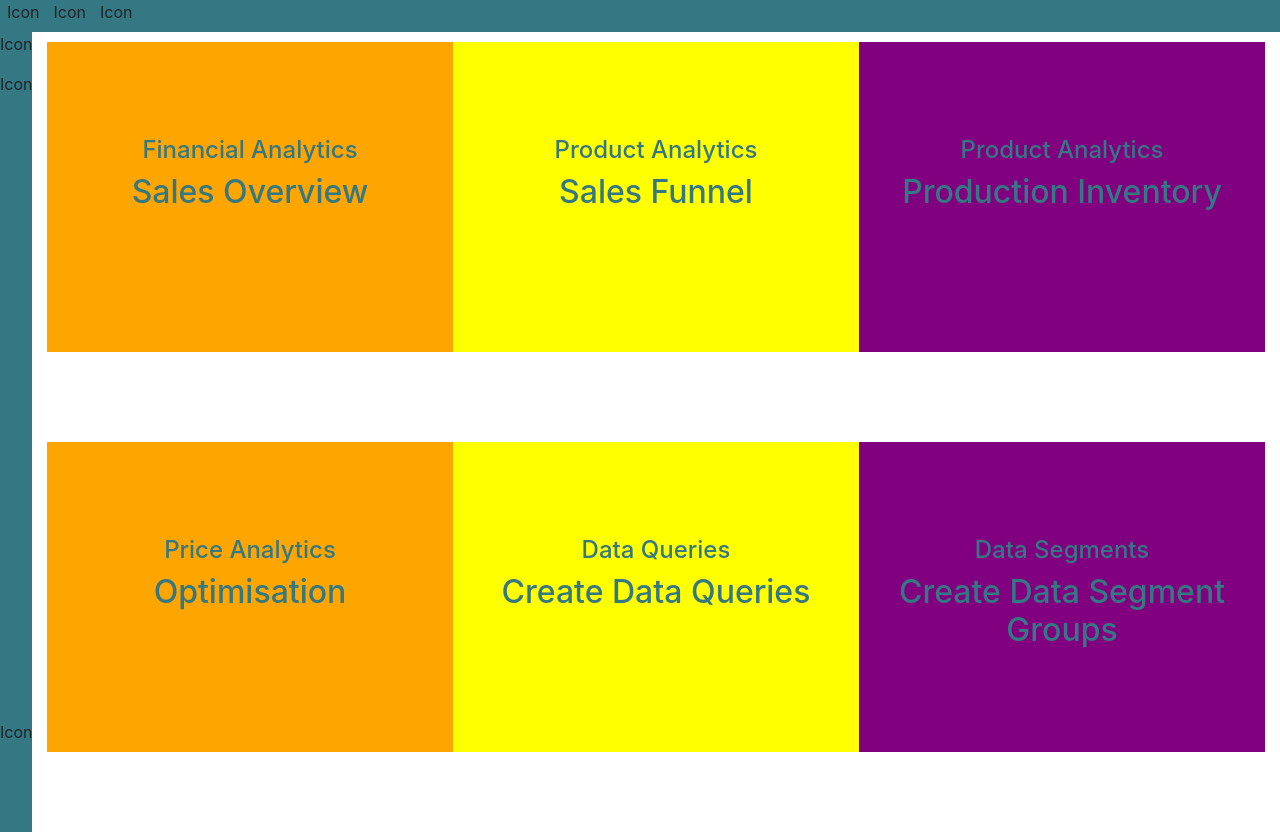
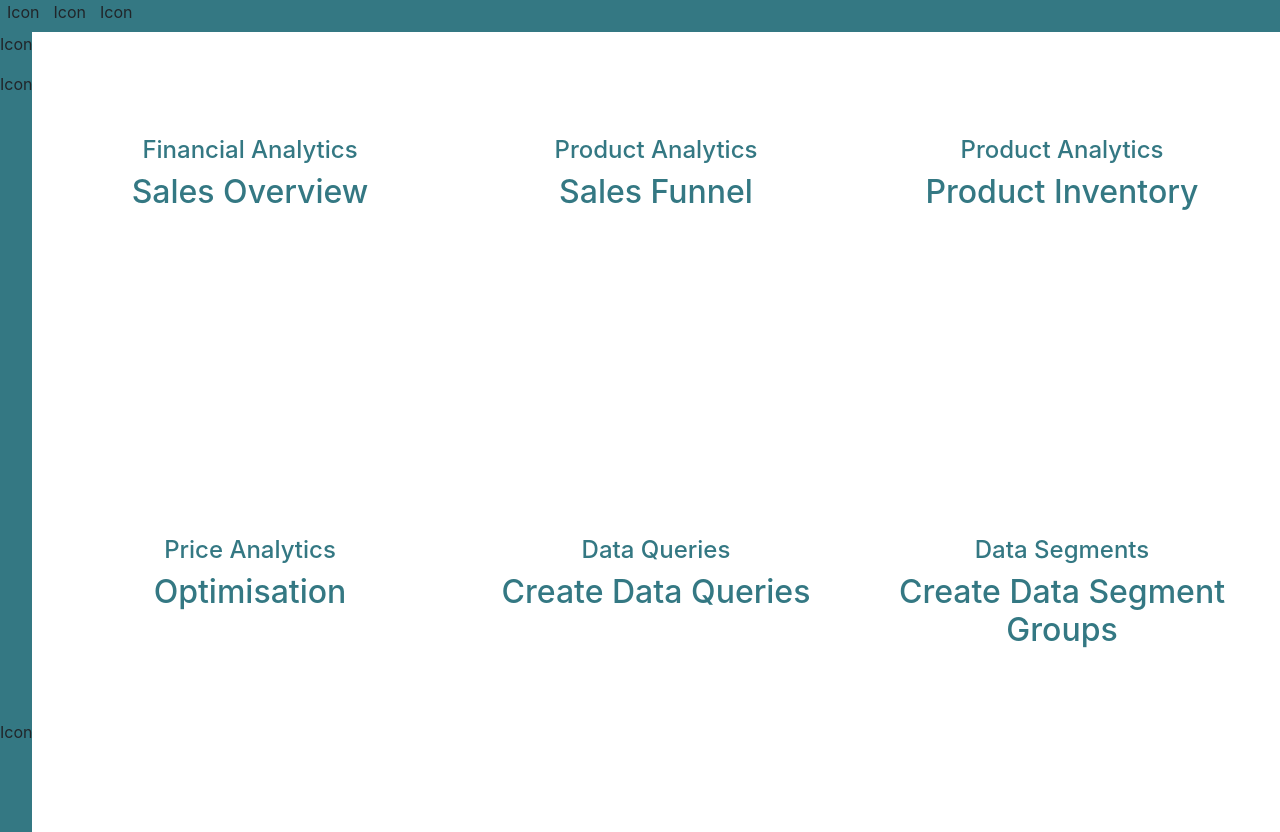
Before and after one commit to tullinge1996/Team-popcorn, a React (Create React App) app in the folder team-popcorn/: page / in a window 1280 px wide. Built offline with nearby package versions, Linux system fonts and the light colour scheme.

Commit message:
Added a tags and hover effects

```diff
--- a/team-popcorn/package.json
+++ b/team-popcorn/package.json
@@ -4,6 +4,7 @@
   "private": true,
   "dependencies": {
     "@fortawesome/fontawesome-free-brands": "^5.0.10",
+    "@fortawesome/fontawesome-free-solid": "^5.0.10",
     "@fortawesome/react-fontawesome": "0.0.18",
     "bootstrap": "^4.1.0",
     "font-awesome": "^4.7.0",
--- a/team-popcorn/src/App.css
+++ b/team-popcorn/src/App.css
@@ -20,15 +20,18 @@ min-height: 4vh;
   min-width: 100%;
   text-align: center;
 }
-.ColContent{
-  background-color: Orange;
+.ColContent:hover{
+  background-color:#a6a6a6 ;
+  transition: 0.5s ease;
 }
-.ColContent2{
-  background-color: yellow
+.ColContent2:hover{
+  background-color: #a6a6a6;
+  transition: 0.5s ease;
 
 }
-.ColContent3{
-  background-color: purple;
+.ColContent3:hover{
+  background-color:#a6a6a6;
+  transition: 0.5s ease;
 }
 .RowContent{
   padding-top: 10px;
@@ -45,3 +48,11 @@ min-height: 4vh;
 .ExitButton{
   padding-top: 1900%;
 }
+.textThing a:hover{
+  text-decoration: none;
+  color:#347883;
+  background-color: transparent;
+}
+.textThing a{
+  color: #347883;
+}
--- a/team-popcorn/src/Components/Content.js
+++ b/team-popcorn/src/Components/Content.js
@@ -12,15 +12,15 @@ class Content extends Component {
             <Row className = "RowContent">
                 <Col xl= "4" className = "ColContent">
                 <h4>Financial Analytics</h4>
-                <h2>Sales Overview</h2>
+                <h2 className="textThing"><a href ="">Sales Overview</a></h2>
                 </Col>
                 <Col xl= "4" className = "ColContent2">
                 <h4>Product Analytics</h4>
-                <h2>Sales Funnel</h2>
+                <h2 className="textThing"><a href ="">Sales Funnel</a></h2>
                 </Col>
                 <Col xl= "4" className = "ColContent3">
                 <h4>Product Analytics</h4>
-                <h2>Production Inventory</h2>
+                <h2 className="textThing"><a href ="">Product Inventory</a></h2>
                 </Col>
               </Row>
             </Container>
@@ -28,15 +28,15 @@ class Content extends Component {
                   <Row className = "RowContent">
                       <Col xl= "4" className = "ColContent">
                       <h4>Price Analytics</h4>
-                      <h2>Optimisation</h2>
+                      <h2 className="textThing"><a href ="">Optimisation</a></h2>
                       </Col>
                       <Col xl= "4" className = "ColContent2">
                       <h4>Data Queries</h4>
-                      <h2>Create Data Queries</h2>
+                      <h2 className="textThing"><a href ="">Create Data Queries</a></h2>
                       </Col>
                       <Col xl= "4" className = "ColContent3">
                       <h4>Data Segments</h4>
-                      <h2>Create Data Segment Groups</h2>
+                      <h2 className="textThing"><a href ="">Create Data Segment Groups</a></h2>
                       </Col>
                     </Row>
                   </Container>
```
Also changed, not shown: 1 other file (tests, documents, lock files or other folders).
